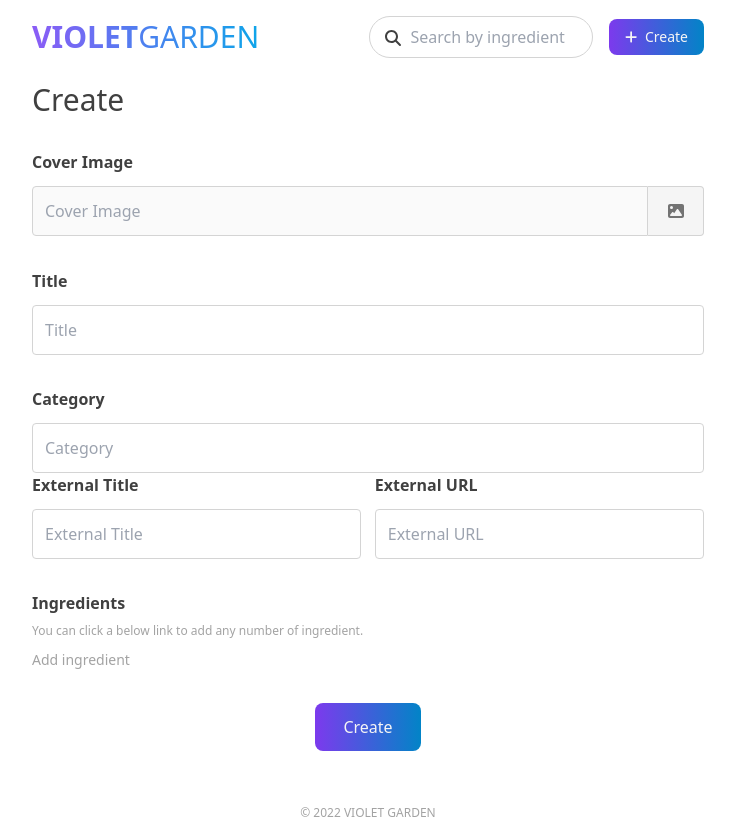
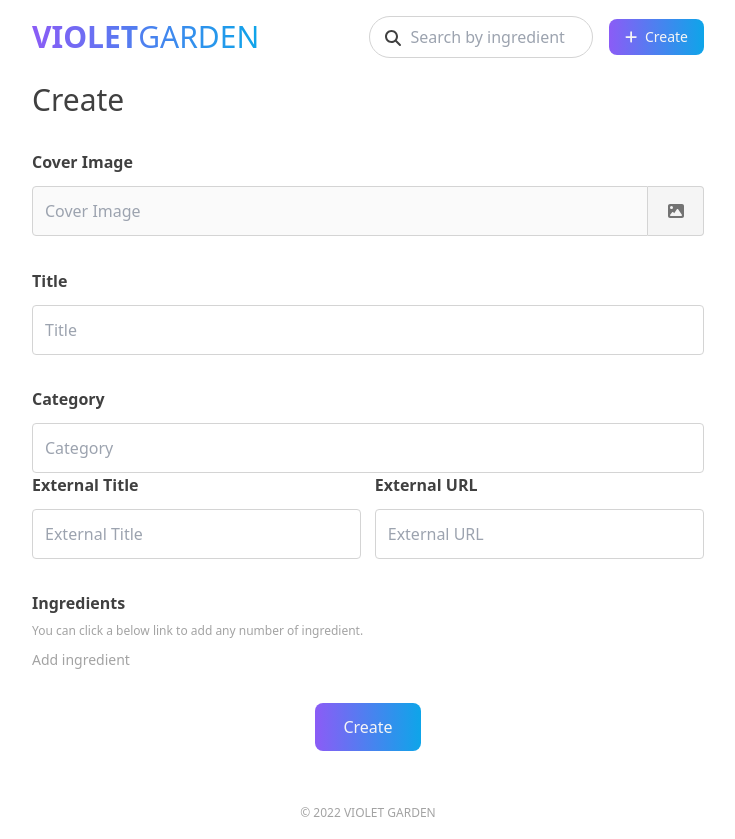
Before and after one commit to whitia/kitchen-note-front, a Next.js app: page /recipes/new in a window 1280 px wide. Shown: the whole page, without its empty margins (272-1007 px from the left). Built offline with nearby package versions, Linux system fonts and the light colour scheme; no server answers.

Commit message:
Fix btn style

```diff
--- a/styles/globals.css
+++ b/styles/globals.css
@@ -22,7 +22,7 @@
     @apply mt-3 p-3 w-full border border-neutral-300 rounded transition duration-200 focus:outline-none focus:bg-neutral-50 dark:bg-neutral-800 dark:border-neutral-700 dark:placeholder-neutral-500 dark:focus:bg-neutral-700
   }
   .btn {
-    @apply py-3 px-7 rounded-lg text-neutral-100 bg-gradient-to-r from-violet-600 to-sky-600 transition duration-200 hover:from-violet-700 hover:to-sky-700 hover:text-neutral-100
+    @apply py-3 px-7 rounded-lg text-neutral-100 bg-gradient-to-r from-violet-500 to-sky-500 transition duration-200 hover:from-violet-600 hover:to-sky-600 hover:text-neutral-100
   }
   .flex-part-input {
     @apply input-text w-5/6 md:w-11/12 rounded-r-none
```
